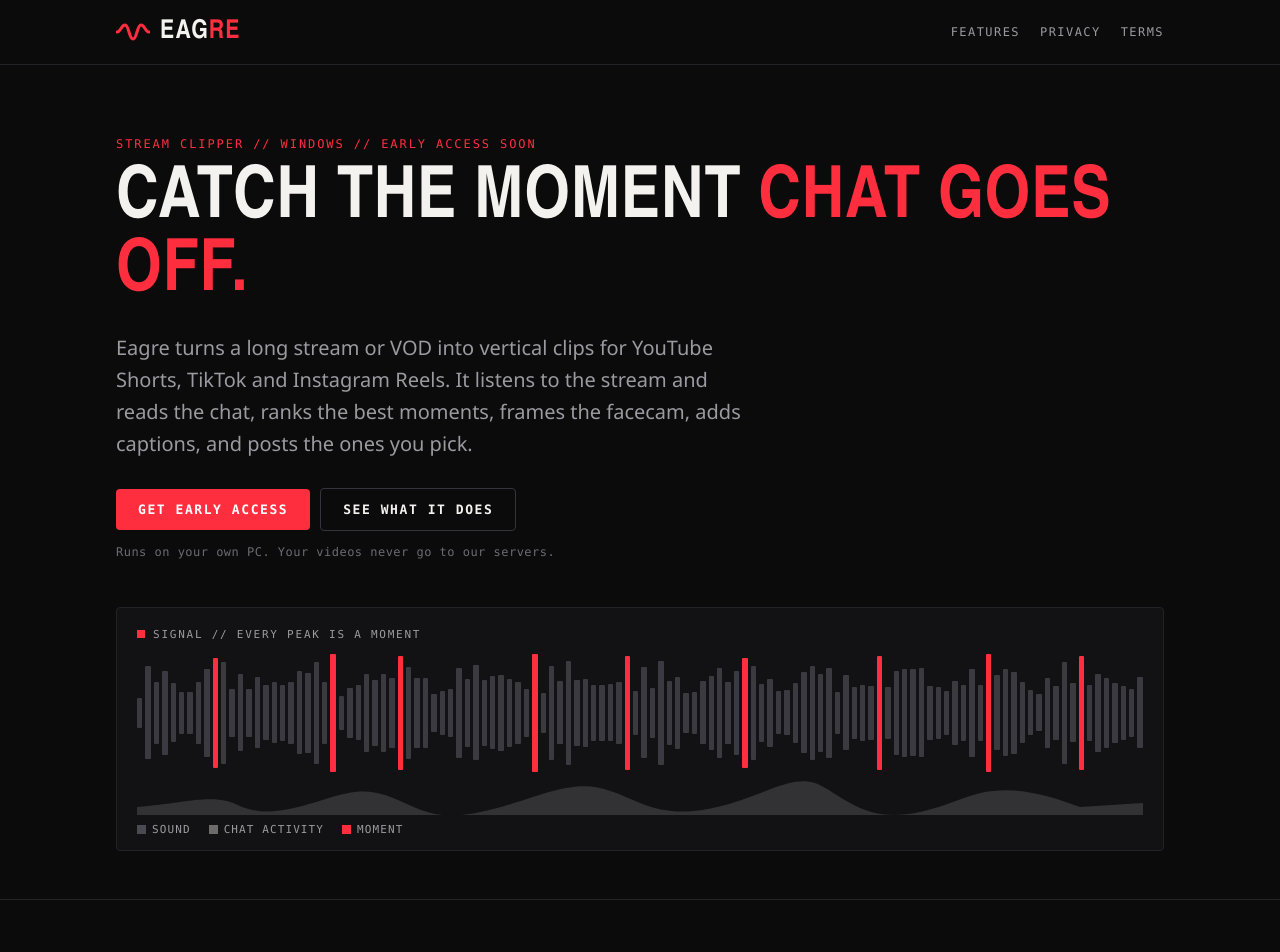
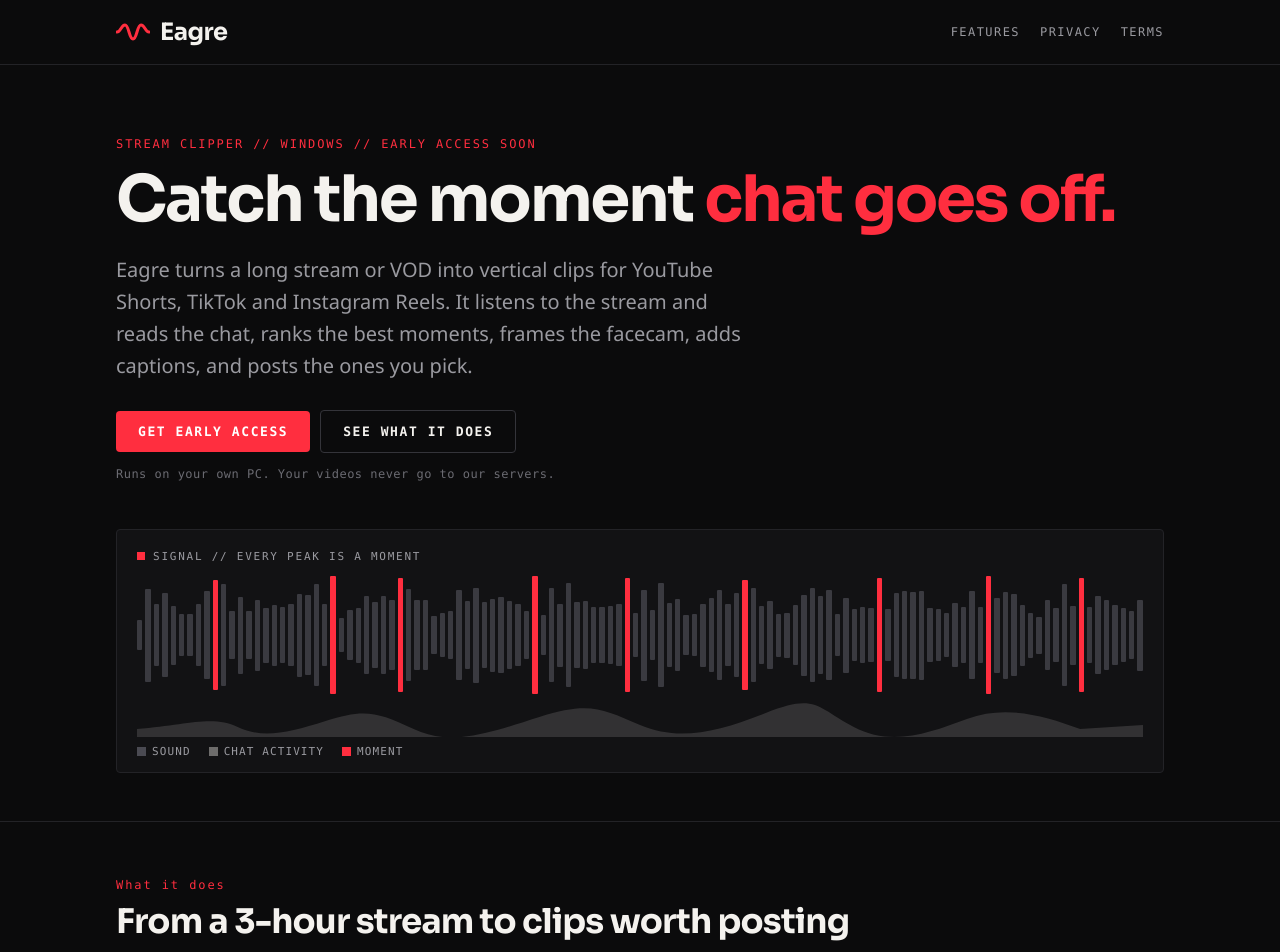
Before and after one commit to thegreenmancometh/eagre-site, a plain HTML site: page index.html in a window 1280 px wide. Shown: the top 952 px of the page. Drawn offline with Linux system fonts and the light colour scheme.

Commit message:
Easier-to-read headings: Sora font (self-hosted, OFL) in sentence case
Co-Authored-By: Claude Opus 5.5 <noreply@anthropic.com>

```diff
--- a/style.css
+++ b/style.css
@@ -1,10 +1,12 @@
+@font-face { font-family: "Sora"; font-weight: 600; font-display: swap; src: url("fonts/sora-600.woff2") format("woff2"); }
+@font-face { font-family: "Sora"; font-weight: 700; font-display: swap; src: url("fonts/sora-700.woff2") format("woff2"); }
 :root {
   /* Eagre "Signal red" (23 Nov 2026): black, white text, one red - same as the app's dark theme. No purple. */
   --bg: #0b0b0c; --panel: #121214; --panel-2: #18181b; --edge: #232327; --edge-2: #34343a;
   --text: #f4f2ee; --dim: #9a9aa0; --faint: #6b6b72;
   --red: #ff2e3f; --link: #ff7a86; --bar: #3a3a40;
   --mono: "JetBrains Mono", Consolas, "Courier New", monospace;
-  --head: "Oswald", "Arial Narrow", "Roboto Condensed", Impact, sans-serif;
+  --head: "Sora", "Segoe UI", system-ui, sans-serif;
   --body: "Segoe UI", system-ui, -apple-system, Roboto, sans-serif;
 }
 * { box-sizing: border-box; }
@@ -19,9 +21,9 @@ a:hover { color: var(--text); }
 header.top { border-bottom: 1px solid var(--edge); }
 header.top .wrap { display: flex; align-items: center; justify-content: space-between; height: 64px; gap: 16px; }
 .logo { display: flex; align-items: center; gap: 10px; text-decoration: none; color: var(--text);
-  font: 700 26px/1 var(--head); letter-spacing: .04em; text-transform: uppercase; }
+  font: 700 24px/1 var(--head); letter-spacing: -.02em; }
 .logo svg { width: 34px; height: 18px; }
-.logo b { color: var(--red); font-weight: 700; }
+.logo b { color: inherit; font-weight: 700; }
 nav.links { display: flex; gap: 20px; font: 12px var(--mono); letter-spacing: .12em; text-transform: uppercase; }
 nav.links a { color: var(--dim); text-decoration: none; }
 nav.links a:hover { color: var(--text); }
@@ -29,7 +31,7 @@ nav.links a:hover { color: var(--text); }
 /* hero */
 .hero { padding-top: 72px; padding-bottom: 40px; }
 .kicker { font: 12px var(--mono); letter-spacing: .16em; text-transform: uppercase; color: var(--red); margin: 0 0 14px; }
-h1 { font: 700 clamp(38px, 7vw, 72px)/1.02 var(--head); text-transform: uppercase; margin: 0 0 20px; letter-spacing: .01em; }
+h1 { font: 700 clamp(36px, 6.2vw, 64px)/1.08 var(--head); margin: 0 0 20px; letter-spacing: -.035em; }
 h1 .hot { color: var(--red); }
 .lead { font-size: 20px; color: var(--dim); max-width: 640px; margin: 0 0 28px; }
 .btn { display: inline-block; padding: 13px 22px; background: var(--red); color: #fff; text-decoration: none;
@@ -51,16 +53,16 @@ h1 .hot { color: var(--red); }
 
 /* sections */
 section { padding: 56px 0; border-top: 1px solid var(--edge); }
-h2 { font: 700 clamp(26px, 4vw, 38px)/1.1 var(--head); text-transform: uppercase; margin: 0 0 28px; }
+h2 { font: 700 clamp(24px, 3.6vw, 34px)/1.15 var(--head); margin: 0 0 28px; letter-spacing: -.025em; }
 h2 small { display: block; font: 12px var(--mono); color: var(--red); letter-spacing: .16em; margin-bottom: 10px; }
 .grid { display: grid; grid-template-columns: repeat(auto-fit, minmax(240px, 1fr)); gap: 14px; }
 .card { background: var(--panel); border: 1px solid var(--edge); border-radius: 4px; padding: 22px; }
 .card .num { font: 12px var(--mono); color: var(--red); letter-spacing: .14em; }
-.card h3 { font: 700 21px/1.2 var(--head); text-transform: uppercase; margin: 8px 0 8px; letter-spacing: .02em; }
+.card h3 { font: 600 19px/1.25 var(--head); margin: 8px 0 8px; letter-spacing: -.015em; }
 .card p { margin: 0; color: var(--dim); font-size: 15.5px; }
 .facts { display: grid; grid-template-columns: repeat(auto-fit, minmax(160px, 1fr)); gap: 1px; background: var(--edge); border: 1px solid var(--edge); }
 .facts div { background: var(--panel); padding: 18px; }
-.facts strong { display: block; font: 700 28px/1.1 var(--head); color: var(--text); }
+.facts strong { display: block; font: 700 26px/1.1 var(--head); letter-spacing: -.02em; color: var(--text); }
 .facts span { font: 11px var(--mono); color: var(--dim); letter-spacing: .12em; text-transform: uppercase; }
 
 /* legal pages */
```
Also changed, not shown: fonts/OFL.txt (added), fonts/sora-600.woff2 (added), fonts/sora-700.woff2 (added).
